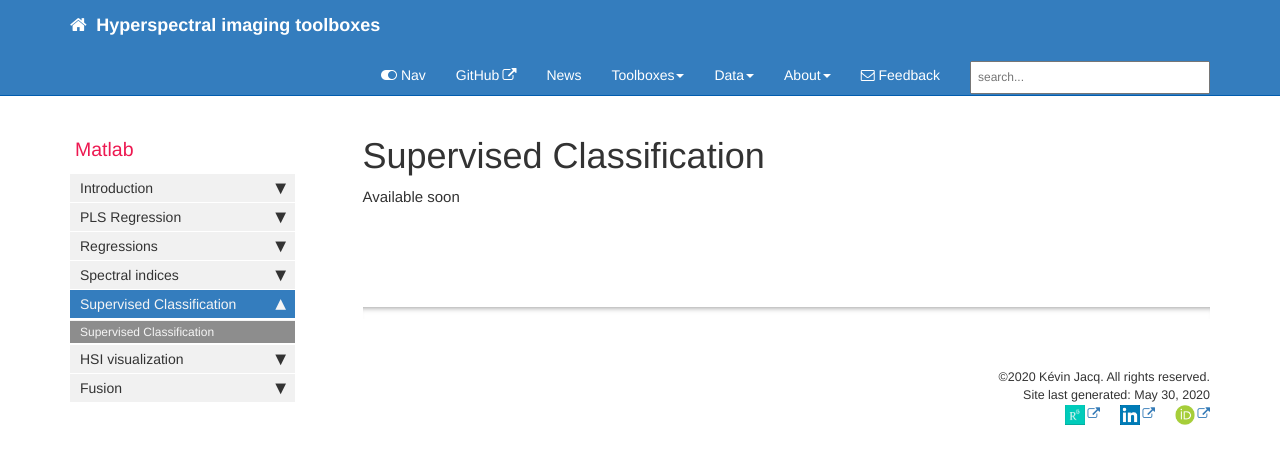
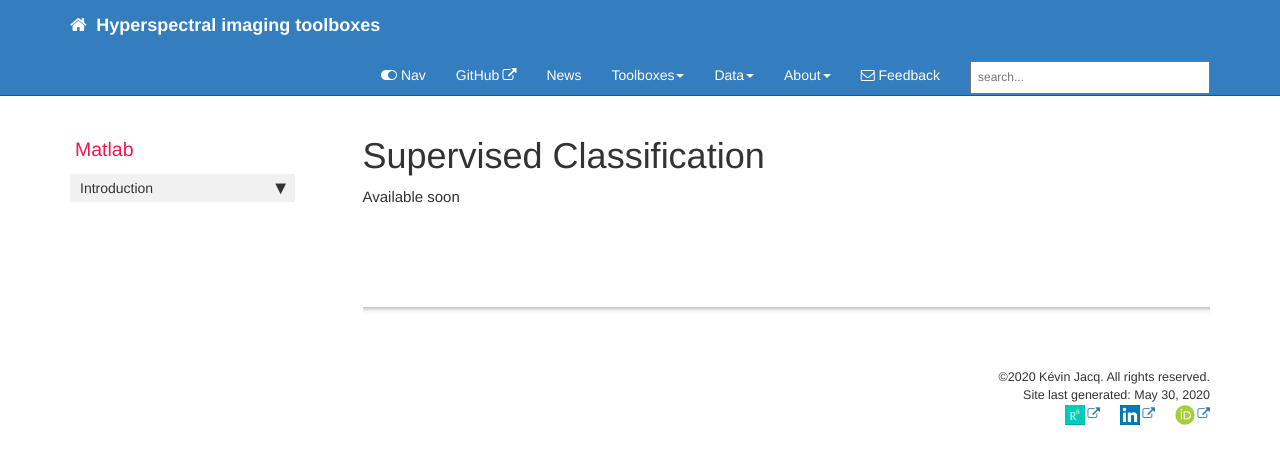
Before and after one commit to JacqKevin/JacqKevin.github.io, a Jekyll site: the page built from pages/Matlab/HSI_SupervisedClassification.md, in a window 1280 px wide. Shown: the top 464 px of the page. Built offline with Jekyll 4.4.1, drawn with Linux system fonts in a browser that asks for light colours; comment, search, counter and statistics services are not loaded.

Commit message:
Update Matlab_sidebar.yml

```diff
--- a/_data/sidebars/Matlab_sidebar.yml
+++ b/_data/sidebars/Matlab_sidebar.yml
@@ -25,45 +25,3 @@ entries:
     - title: Overview
       url: /Matlab.html
       output: web
-
-  - title: PLS Regression
-    output: web, pdf
-    folderitems:
-    - title: PLS Regression
-      url: /HSI_PLSR.html
-      output: web, pdf
-
-  - title: Regressions
-    output: web, pdf
-    folderitems:
-    - title: Regressions
-      url: /HSI_Regressions.html
-      output: web, pdf
-
-  - title: Spectral indices
-    output: web, pdf
-    folderitems:
-    - title: Spectral indices
-      url: /HSI_SpectralIndices.html
-      output: web, pdf
-
-  - title: Supervised Classification
-    output: web, pdf
-    folderitems:
-    - title: Supervised Classification
-      url: /HSI_SupervisedClassification.html
-      output: web, pdf
-
-  - title: HSI visualization
-    output: web, pdf
-    folderitems:
-    - title: HSI visualization
-      url: /HSIvisualize.html
-      output: web, pdf
-
-  - title: Fusion
-    output: web, pdf
-    folderitems:
-    - title: Fusion
-      url: /Fusion.html
-      output: web, pdf
```
